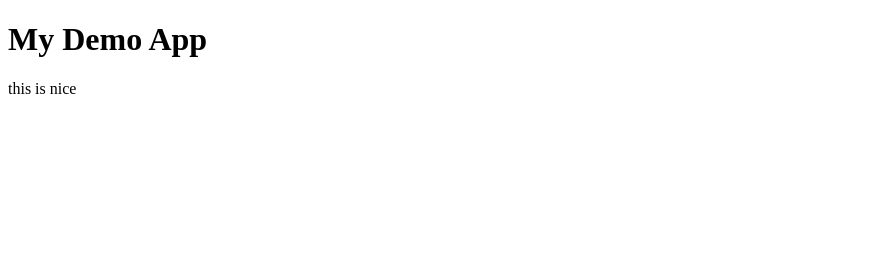
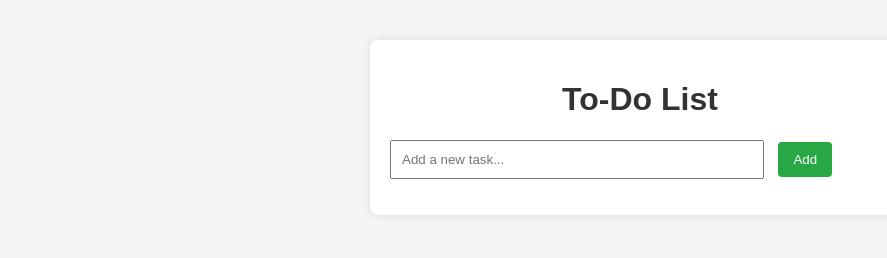
Before and after one commit to 20ganesh/demo-app, a plain HTML site: page index.html in a window 1280 px wide. Shown: the whole page, without its empty margins (0-887 px from the left). Drawn offline with Linux system fonts and the light colour scheme.

Commit message:
updated html file

```diff
--- a/index.html
+++ b/index.html
@@ -1,3 +1,80 @@
 <!DOCTYPE html>
-<h1>My Demo App</h1>
-<P>this is nice</P>
+<html lang="en">
+<head>
+<meta charset="UTF-8" />
+<meta name="viewport" content="width=device-width, initial-scale=1.0"/>
+<title>Simple To-Do App</title>
+<style>
+   body {
+     font-family: Arial, sans-serif;
+     margin: 40px;
+     background-color: #f4f4f4;
+   }
+   h1 {
+     text-align: center;
+     color: #333;
+   }
+   #app {
+     max-width: 500px;
+     margin: auto;
+     background: #fff;
+     padding: 20px;
+     border-radius: 8px;
+     box-shadow: 0 0 10px rgba(0,0,0,0.1);
+   }
+   input[type="text"] {
+     width: 70%;
+     padding: 10px;
+     margin-right: 10px;
+   }
+   button {
+     padding: 10px 15px;
+     background-color: #28a745;
+     border: none;
+     color: white;
+     cursor: pointer;
+     border-radius: 4px;
+   }
+   ul {
+     list-style: none;
+     padding: 0;
+   }
+   li {
+     padding: 8px;
+     background: #eaeaea;
+     margin-top: 10px;
+     display: flex;
+     justify-content: space-between;
+     border-radius: 4px;
+   }
+   li button {
+     background-color: #dc3545;
+   }
+</style>
+</head>
+<body>
+<div id="app">
+<h1>To-Do List</h1>
+<input type="text" id="taskInput" placeholder="Add a new task..." />
+<button onclick="addTask()">Add</button>
+<ul id="taskList"></ul>
+</div>
+<script>
+   function addTask() {
+     const input = document.getElementById('taskInput');
+     const taskText = input.value.trim();
+     if (taskText === '') return;
+     const li = document.createElement('li');
+     li.textContent = taskText;
+     const removeBtn = document.createElement('button');
+     removeBtn.textContent = 'Delete';
+     removeBtn.onclick = function() {
+       li.remove();
+     };
+     li.appendChild(removeBtn);
+     document.getElementById('taskList').appendChild(li);
+     input.value = '';
+   }
+</script>
+</body>
+</html>
```
